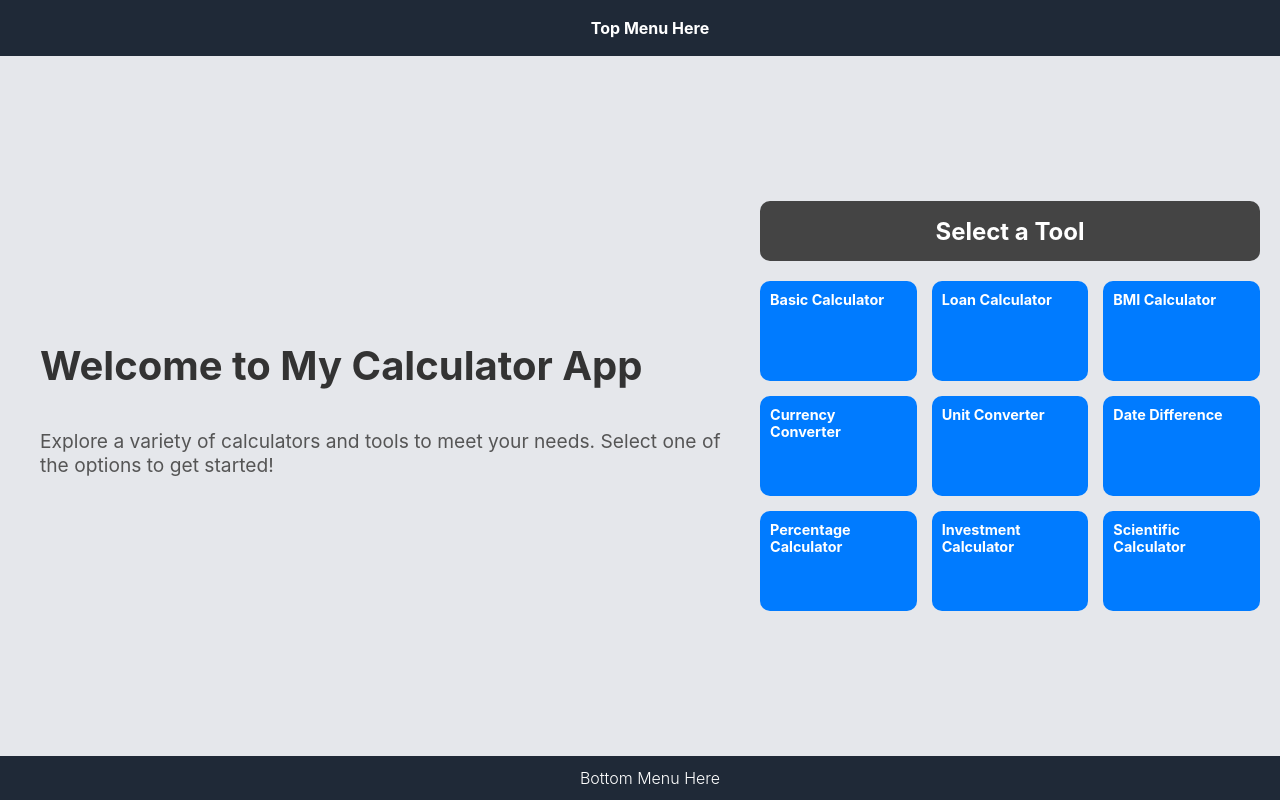
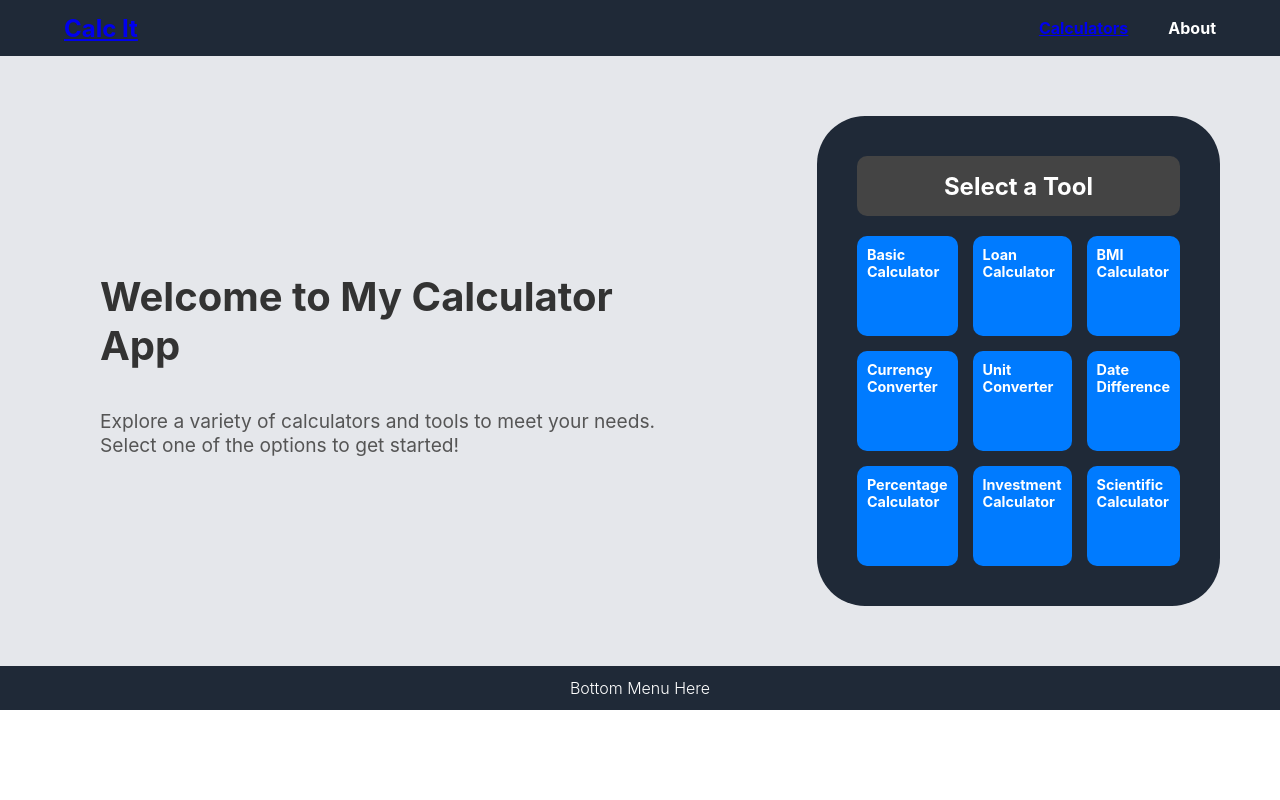
Before and after one commit to Tommy2499/interactive-calculator, a React (Create React App) app: page / in a window 1280 px wide. Built offline with nearby package versions, Linux system fonts and the light colour scheme.

Commit message:
globalized dynamic basename for home link

```diff
--- a/src/App.css
+++ b/src/App.css
@@ -5,7 +5,8 @@
   justify-content: start;
   align-items: center;
   background-color: #E5E7EB;
-  height: 100vh;
+  height: 100%;
+  width: 100%;
 }
 
 /* Button Styling */
@@ -74,21 +75,28 @@ button:active {
 .top-menu-container {
   display: flex;
   height: 36px;
-  width: 100%;
   background-color: #1F2937;
   align-items: center;
-  justify-content: center;
+  justify-content: space-between;
   color: white;
-  font-size: 16px;
-  padding: 10px;
+  padding: 10px 64px;
   font-weight: 700;
 
+}
+
+.right-top-menu {
+  display: flex;
+  gap: 40px;
+  font-size: 16px;
+}
+
+.left-top-menu {
+  font-size: 24px;
 }
 
 .btm-menu-container {
   display: flex;
   height: 24px;
-  width: 100%;
   background-color: #1F2937;
   align-items: center;
   justify-content: center;
--- a/src/App.js
+++ b/src/App.js
@@ -2,12 +2,11 @@ import React from 'react';
 import { BrowserRouter, Routes, Route } from 'react-router-dom';
 import Calculator from './BasicCalculator';
 import Home from './Home';
+import basename from './config';
 
 function App() {
 
   // Dynamically set the basename based on the environment
-  const basename =
-    process.env.NODE_ENV === 'production' ? '/interactive-calculator' : '';
 
   return (
     <BrowserRouter basename={basename}>
--- a/src/Home.css
+++ b/src/Home.css
@@ -71,7 +71,11 @@
     justify-content: center;
     align-items: flex-start;
     padding: 20px;
-    max-width: 700px;
+    max-width: 600px;
+
+    border-radius: 48px;
+    margin: 40px;
+    padding: 40px;
 }
 
 .left-section h1 {
@@ -94,6 +98,10 @@
     align-items: center;
     justify-content: center;
     animation: slide-in 0.8s ease-out;
+    background-color: #1F2937;
+    border-radius: 48px;
+    margin: 40px;
+    padding: 40px;
 }
 
 /* Calculator Display */
--- a/src/TopMenu.js
+++ b/src/TopMenu.js
@@ -1,10 +1,19 @@
 import React from 'react';
 import './App.css'
+import { Link } from 'react-router-dom';
+import basename from './config.js';
 
 function TopMenu() {
 
     return (
-        <div className='top-menu-container'>Top Menu Here
+        <div className='top-menu-container'>
+            <div className='left-top-menu'>
+                <Link to={`${basename}/`}>Calc It</Link>
+            </div>
+            <div className='right-top-menu'>
+                <Link to={`${basename}/`}>Calculators</Link>
+                <div>About</div>
+            </div>
         </div>
     );
 
--- /dev/null
+++ b/src/config.js
@@ -0,0 +1,2 @@
+const basename = process.env.NODE_ENV === 'production' ? '/interactive-calculator' : '';
+export default basename;
```
